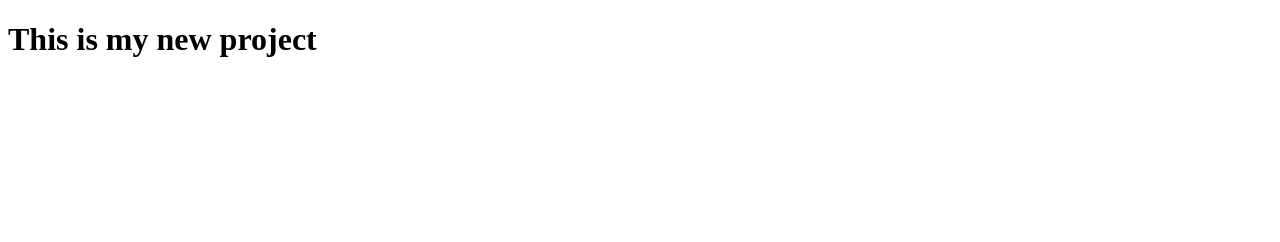
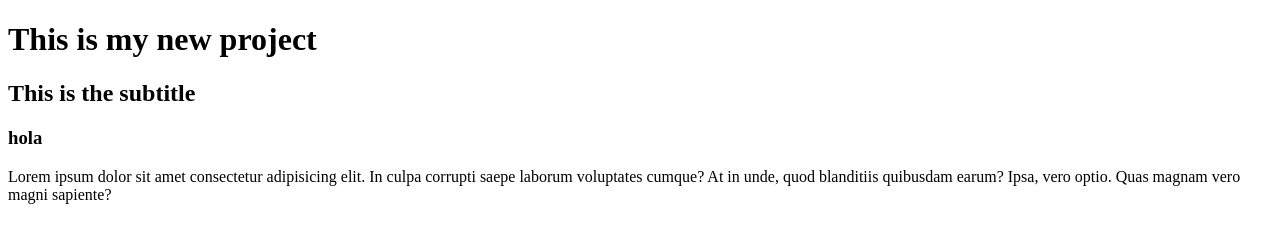
Before and after one commit to agbsalinas/test_1, a plain HTML site: page index.html in a window 1280 px wide. Drawn offline with Linux system fonts and the light colour scheme.

Commit message:
Agruegue un h2, h3 y un p

```diff
--- a/index.html
+++ b/index.html
@@ -7,5 +7,8 @@
 </head>
 <body>
     <h1>This is my new project</h1>
+    <h2>This is the subtitle</h2>
+<h3>hola</h3>
+    <p>Lorem ipsum dolor sit amet consectetur adipisicing elit. In culpa corrupti saepe laborum voluptates cumque? At in unde, quod blanditiis quibusdam earum? Ipsa, vero optio. Quas magnam vero magni sapiente?</p>
 </body>
 </html>
```
